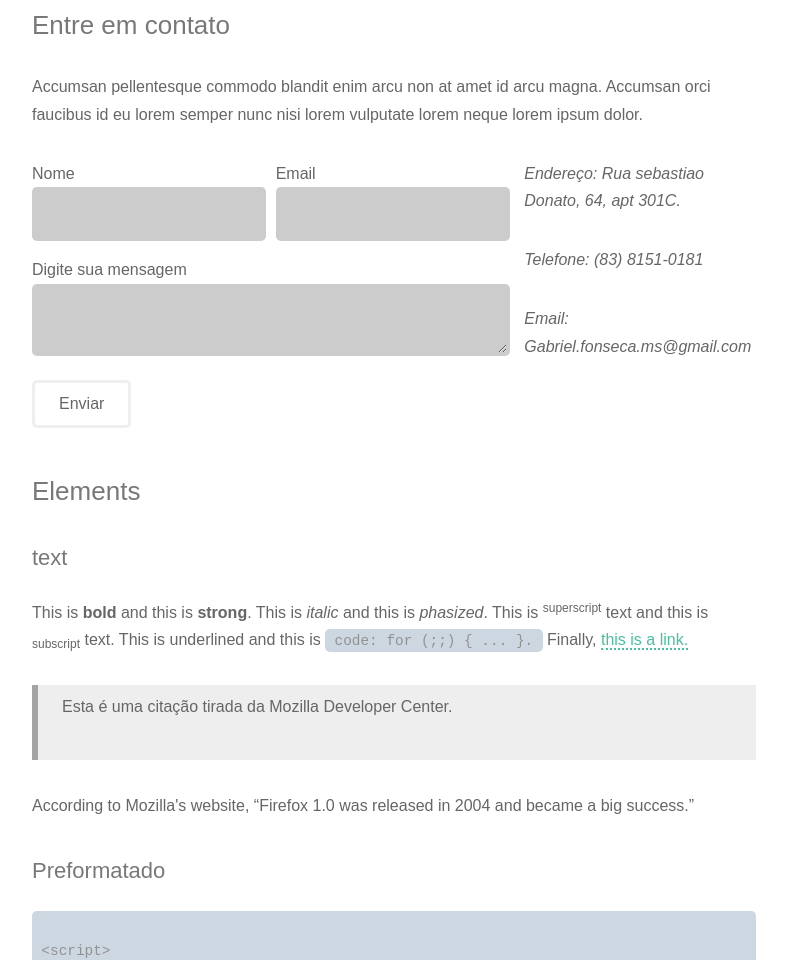
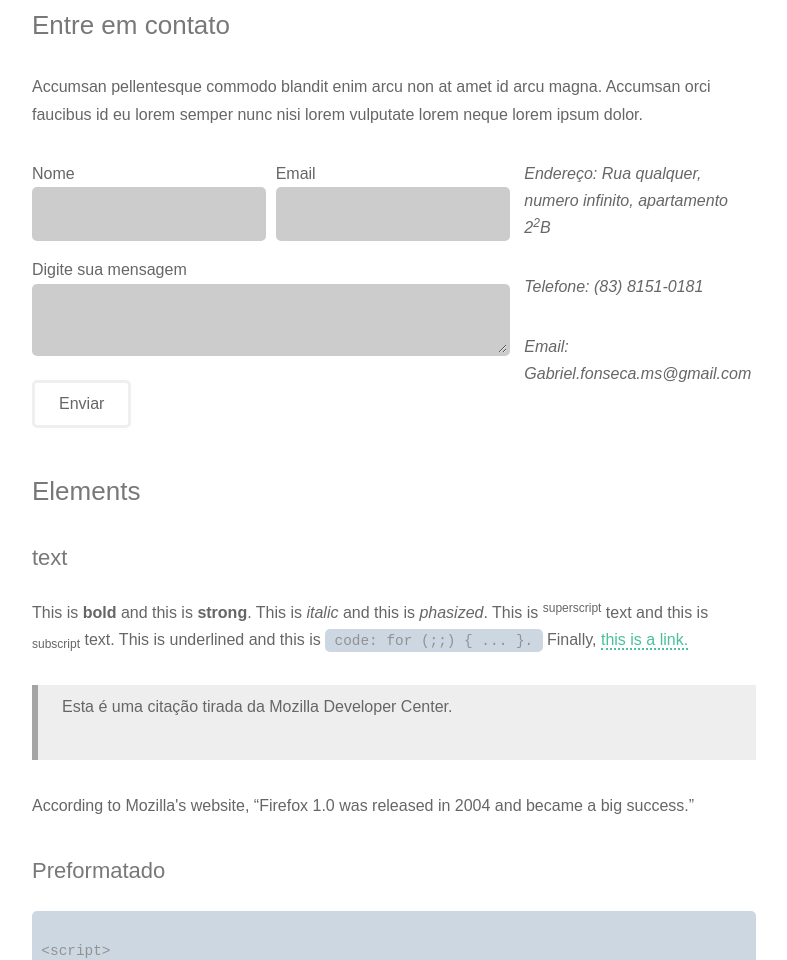
Before and after one commit to Gabriel-de-Carvalho/Basic-Html-CSS, a plain HTML site: page index.html in a window 1280 px wide. Shown: the part 1627-2587 px from the top of the page, without its empty margins (470-1257 px from the left). Drawn offline with Linux system fonts and the light colour scheme.

Commit message:
retirando endereço real

```diff
--- a/index.html
+++ b/index.html
@@ -138,7 +138,7 @@
                <address>
                  <p>
                    <span>Endereço: </span>
-                   Rua sebastiao Donato, 64, apt 301C.
+                   Rua qualquer, numero infinito, apartamento 2<sup>2</sup>B
                  </p>
 
                  <p>
```
